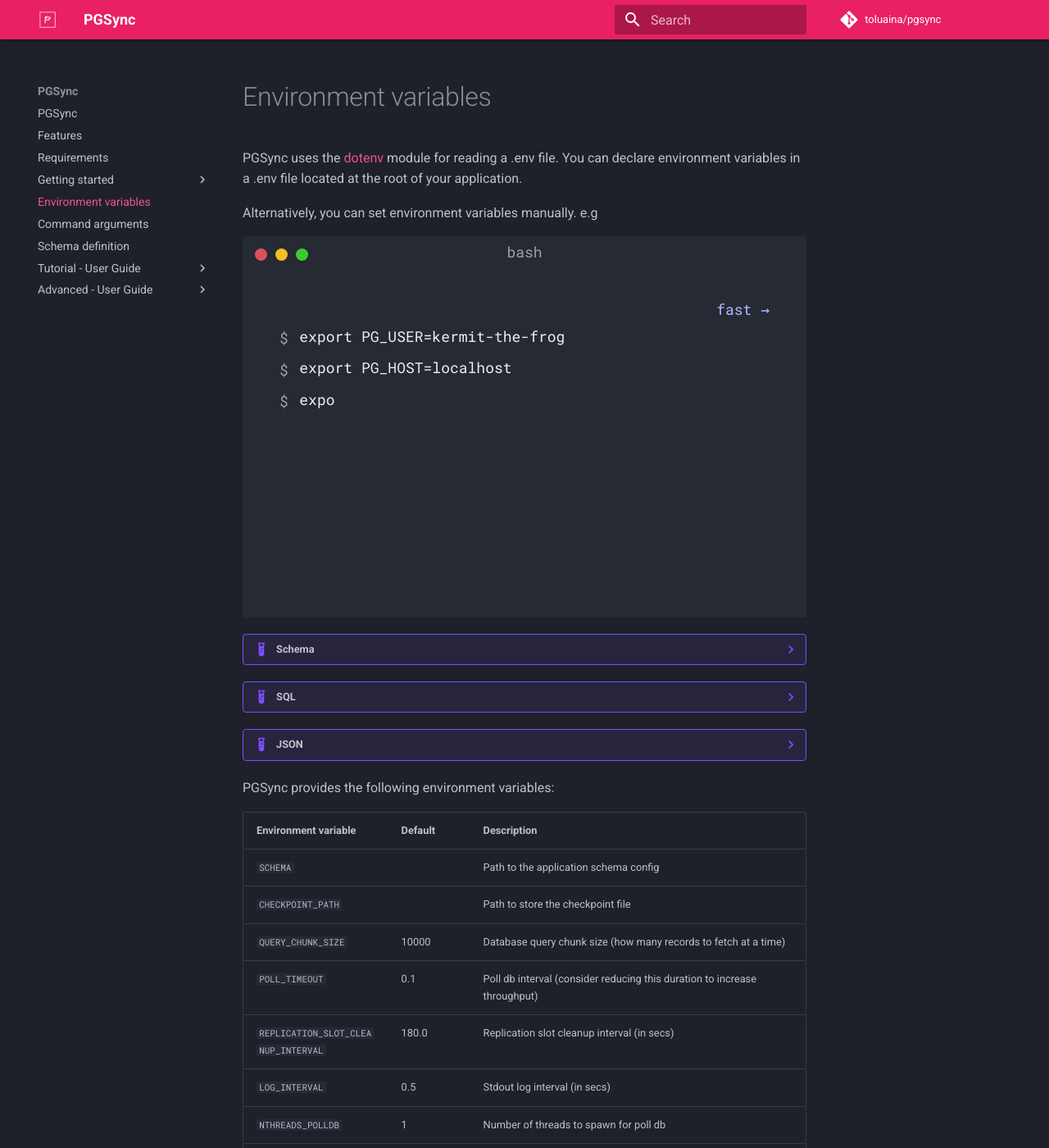
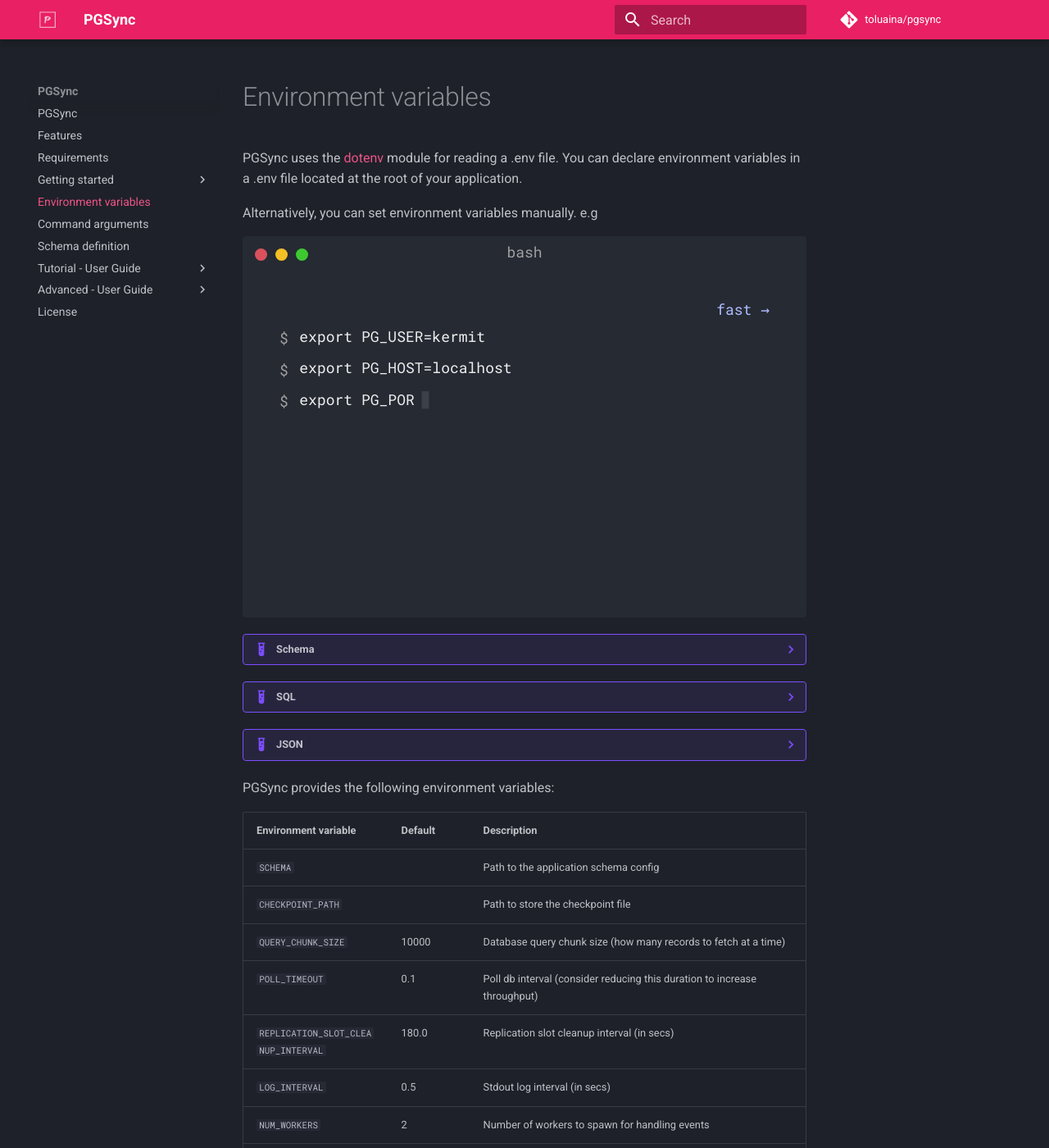
Before and after one commit to toluaina/toluaina.github.io, an MkDocs documentation site: the page built from docs/env-vars/index.md, in a window 1280 px wide and 1400 px high. Shown: the whole window at 82% size. Built offline with MkDocs 1.6.1 and Material for MkDocs 9.7.7, drawn with Linux system fonts in a browser that asks for light colours; comment, search, counter and statistics services are not loaded.

Commit message:
Updated docs

````diff
--- a/docs/env-vars/index.md
+++ b/docs/env-vars/index.md
@@ -6,11 +6,11 @@ e.g
 
 <div class="termy">
 ```console
-$ export PG_USER=kermit-the-frog
+$ export PG_USER=kermit
 $ export PG_HOST=localhost
 $ export PG_PORT=5432
 $ export PG_PASSWORD=******
-$ export ELASTICSEARCH_HOST=localhost
+$ export ELASTICSEARCH_HOST=127.0.0.1
 $ export ELASTICSEARCH_PORT=9200
 $ pgsync -c schema.json
 ```
@@ -95,7 +95,7 @@ PGSync provides the following environment variables:
 | `POLL_TIMEOUT`               | 0.1         | Poll db interval (consider reducing this duration to increase throughput) |
 | `REPLICATION_SLOT_CLEANUP_INTERVAL`        | 180.0 | Replication slot cleanup interval (in secs) |
 | `LOG_INTERVAL`        | 0.5 | Stdout log interval (in secs) |
-| `NTHREADS_POLLDB`        | 1 | Number of threads to spawn for poll db |
+| `NUM_WORKERS`        | 2 | Number of workers to spawn for handling events |
 | `USE_ASYNC`        | False | Enable experimental async mode |
 | `POLL_INTERVAL`        | 0.1        | db polling interval for polling mode |
 | `ELASTICSEARCH_SCHEME`       | http        | Elasticsearch/OpenSearch protocol |
--- a/mkdocs.yml
+++ b/mkdocs.yml
@@ -46,9 +46,9 @@ markdown_extensions:
 # Customization
 extra:
   social:
-    - icon: fontawesome/brands/twitter
+    - icon: fontawesome/brands/x-twitter
       link: https://twitter.com/pgsync
-    - icon: fontawesome/brands/github
+    - icon: fontawesome/brands/github-alt
       link: https://github.com/toluaina/pgsync
     - icon: fontawesome/brands/linkedin
       link: https://www.linkedin.com/company/pgsync/
@@ -94,3 +94,4 @@ nav:
     - tutorial/multiple-schemas-in-single-config.md
   - Advanced - User Guide:
     - advanced/re-indexing.md
+  - License: license/index.md
````
Also changed, not shown: docs/getting-started/running.md (+2 -2 lines), docs/getting-started/setup.md (+1 -1 lines), docs/license/index.md (added, +9 -0 lines).
